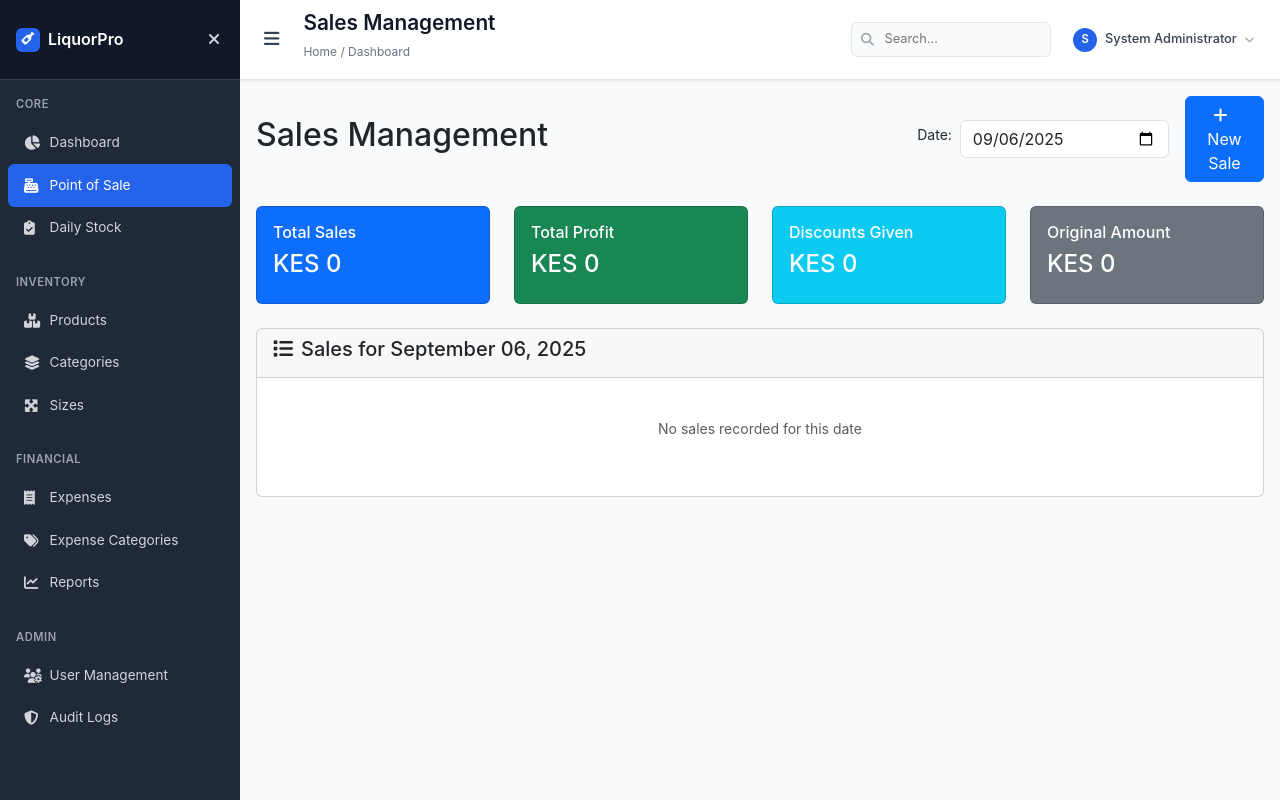
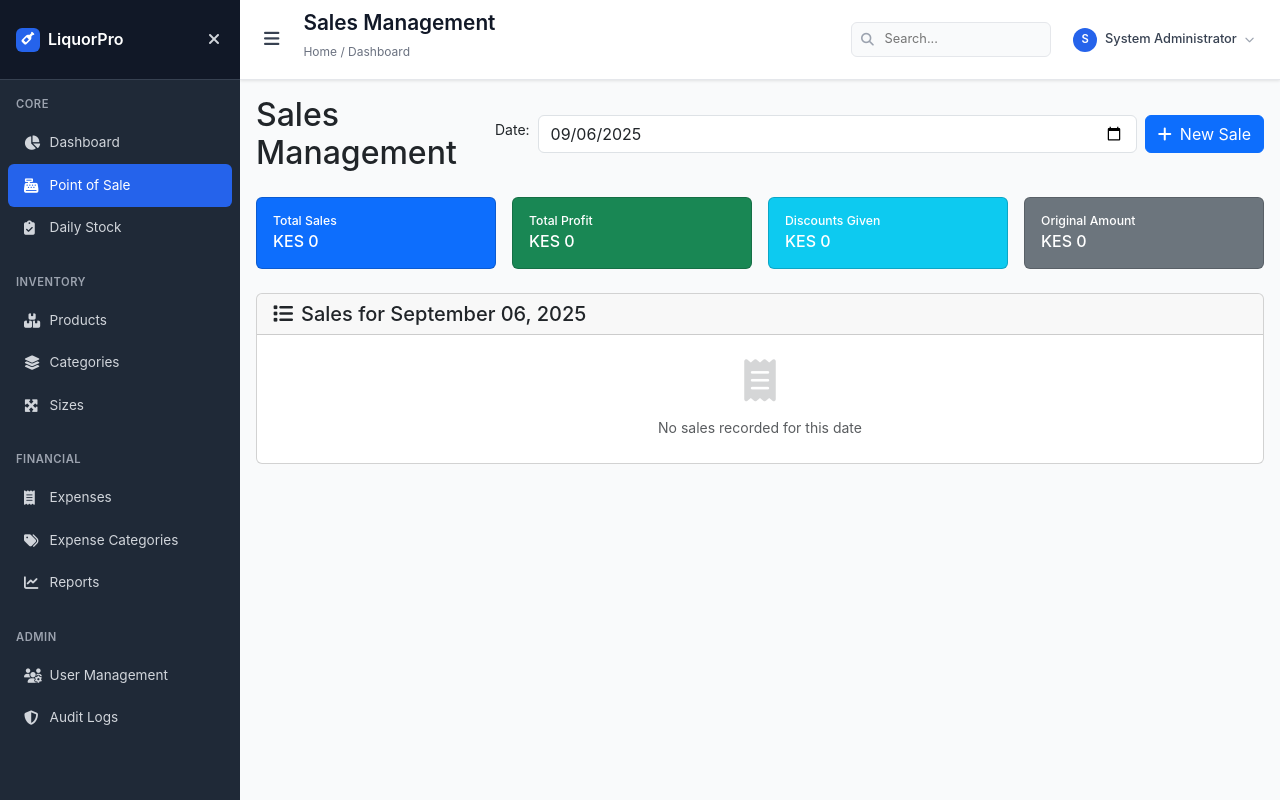
Before and after one commit to Levi-LMN/OneCore, a Flask app: page /sales in a window 1280 px wide. Run offline with Flask 3, Linux system fonts and the light colour scheme; a user stored in the database is signed in; some libraries are stand-ins or nearby versions.

Commit message:
ui change

```diff
--- a/templates/base.html
+++ b/templates/base.html
@@ -10,6 +10,7 @@
     <link rel="dns-prefetch" href="https://cdnjs.cloudflare.com">
 
     <!-- Critical CSS loaded first -->
+    <link rel="icon" href="https://www.images.cybrosys.com/blog/Uploads/BlogImage/best-point-of-sale-pos-software-1.png">
     <link href="https://cdnjs.cloudflare.com/ajax/libs/bootstrap/5.3.2/css/bootstrap.min.css" rel="stylesheet">
     <link href="https://cdnjs.cloudflare.com/ajax/libs/font-awesome/6.4.0/css/all.min.css" rel="stylesheet">
 
@@ -516,6 +517,7 @@
 
             .content {
                 padding: 0.5rem;
+                padding-top: calc(var(--header-height) + 0.5rem);
             }
         }
 
--- a/templates/sales/sales.html
+++ b/templates/sales/sales.html
@@ -3,55 +3,58 @@
 {% block page_title %}Sales Management{% endblock %}
 
 {% block content %}
-<div class="row mb-4">
+<!-- Header Section -->
+<div class="row mb-3 mb-md-4">
     <div class="col-12">
-        <div class="d-flex justify-content-between align-items-center">
-            <h2>Sales Management</h2>
-            <div class="d-flex align-items-center">
-                <label for="dateSelect" class="form-label me-2">Date:</label>
-                <input type="date" class="form-control me-3" id="dateSelect" value="{{ selected_date.strftime('%Y-%m-%d') }}"
+        <div class="d-flex flex-column flex-md-row justify-content-between align-items-start align-items-md-center gap-3">
+            <h2 class="mb-0">Sales Management</h2>
+            <div class="d-flex flex-column flex-sm-row align-items-stretch align-items-sm-center gap-2 w-100 w-md-auto">
+                <div class="d-flex align-items-center flex-fill flex-sm-fill-0">
+                    <label for="dateSelect" class="form-label me-2 text-nowrap">Date:</label>
+                    <input type="date" class="form-control" id="dateSelect" value="{{ selected_date.strftime('%Y-%m-%d') }}"
                            onchange="window.location.href='{{ url_for('sales') }}?date=' + this.value">
+                </div>
                 <button type="button" class="btn btn-primary" data-bs-toggle="modal" data-bs-target="#addSaleModal">
-                    <i class="fas fa-plus me-2"></i>New Sale
+                    <i class="fas fa-plus me-2"></i><span class="d-none d-sm-inline">New </span>Sale
                 </button>
             </div>
         </div>
     </div>
 </div>
 
-<!-- Sales Summary -->
-<div class="row mb-4">
-    <div class="col-md-3">
-        <div class="card text-white bg-primary">
-            <div class="card-body">
-                <h6>Total Sales</h6>
-                <h4>{{ format_currency(total_sales) }}</h4>
+<!-- Sales Summary Cards -->
+<div class="row mb-3 mb-md-4 g-2 g-md-3">
+    <div class="col-6 col-md-3">
+        <div class="card text-white bg-primary h-100">
+            <div class="card-body p-2 p-md-3">
+                <h6 class="card-title mb-1 small">Total Sales</h6>
+                <h4 class="mb-0 fs-6 fs-md-4">{{ format_currency(total_sales) }}</h4>
             </div>
         </div>
     </div>
     {% if current_user.role in ['admin', 'manager'] %}
-    <div class="col-md-3">
-        <div class="card text-white bg-success">
-            <div class="card-body">
-                <h6>Total Profit</h6>
-                <h4>{{ format_currency(total_profit) }}</h4>
+    <div class="col-6 col-md-3">
+        <div class="card text-white bg-success h-100">
+            <div class="card-body p-2 p-md-3">
+                <h6 class="card-title mb-1 small">Total Profit</h6>
+                <h4 class="mb-0 fs-6 fs-md-4">{{ format_currency(total_profit) }}</h4>
             </div>
         </div>
     </div>
     {% endif %}
-    <div class="col-md-3">
-        <div class="card text-white bg-info">
-            <div class="card-body">
-                <h6>Discounts Given</h6>
-                <h4>{{ format_currency(total_discount) }}</h4>
+    <div class="col-6 col-md-3">
+        <div class="card text-white bg-info h-100">
+            <div class="card-body p-2 p-md-3">
+                <h6 class="card-title mb-1 small">Discounts Given</h6>
+                <h4 class="mb-0 fs-6 fs-md-4">{{ format_currency(total_discount) }}</h4>
             </div>
         </div>
     </div>
-    <div class="col-md-3">
-        <div class="card text-white bg-secondary">
-            <div class="card-body">
-                <h6>Original Amount</h6>
-                <h4>{{ format_currency(total_original) }}</h4>
+    <div class="col-6 col-md-3">
+        <div class="card text-white bg-secondary h-100">
+            <div class="card-body p-2 p-md-3">
+                <h6 class="card-title mb-1 small">Original Amount</h6>
+                <h4 class="mb-0 fs-6 fs-md-4">{{ format_currency(total_original) }}</h4>
             </div>
         </div>
     </div>
@@ -60,12 +63,13 @@
 <!-- Sales Table -->
 <div class="card">
     <div class="card-header">
-        <h5><i class="fas fa-list me-2"></i>Sales for {{ selected_date.strftime('%B %d, %Y') }}</h5>
+        <h5 class="mb-0"><i class="fas fa-list me-2"></i>Sales for {{ selected_date.strftime('%B %d, %Y') }}</h5>
     </div>
-    <div class="card-body">
+    <div class="card-body p-0">
         {% if sales_data %}
-        <div class="table-responsive">
-            <table class="table table-hover">
+        <!-- Desktop Table View -->
+        <div class="table-responsive d-none d-lg-block">
+            <table class="table table-hover mb-0">
                 <thead>
                     <tr>
                         <th>Time</th>
@@ -130,15 +134,93 @@
                 </tbody>
             </table>
         </div>
+
+        <!-- Mobile Card View -->
+        <div class="d-block d-lg-none">
+            {% for sale, variant, product, user, category, size in sales_data %}
+            <div class="card border-0 border-bottom rounded-0">
+                <div class="card-body p-3">
+                    <div class="d-flex justify-content-between align-items-start mb-2">
+                        <div>
+                            <h6 class="mb-1 fw-bold">{{ product.name }}</h6>
+                            <small class="text-muted">{{ size.name }} • {{ sale.timestamp.strftime('%H:%M') }}</small>
+                        </div>
+                        <div class="text-end">
+                            <div class="fw-bold text-primary">{{ format_currency(sale.total_amount) }}</div>
+                            {% if sale.discount_amount > 0 %}
+                            <small class="text-warning">-{{ format_currency(sale.discount_amount) }}</small>
+                            {% endif %}
+                        </div>
+                    </div>
+
+                    <div class="row g-2 mb-2">
+                        <div class="col-4">
+                            <small class="text-muted d-block">Quantity</small>
+                            <span>{{ sale.quantity }}</span>
+                        </div>
+                        <div class="col-4">
+                            <small class="text-muted d-block">Unit Price</small>
+                            <span>{{ format_currency(sale.unit_price) }}</span>
+                        </div>
+                        <div class="col-4">
+                            <small class="text-muted d-block">Original</small>
+                            <span>{{ format_currency(sale.original_amount) }}</span>
+                        </div>
+                    </div>
+
+                    <div class="mb-2">
+                        <small class="text-muted d-block">Payment Method</small>
+                        <div class="d-flex flex-wrap gap-2">
+                            {% if sale.cash_amount > 0 %}
+                            <span class="badge bg-success">Cash: {{ format_currency(sale.cash_amount) }}</span>
+                            {% endif %}
+                            {% if sale.mpesa_amount > 0 %}
+                            <span class="badge bg-info">M-Pesa: {{ format_currency(sale.mpesa_amount) }}</span>
+                            {% endif %}
+                            {% if sale.credit_amount > 0 %}
+                            <span class="badge bg-warning">Credit: {{ format_currency(sale.credit_amount) }}</span>
+                            {% endif %}
+                        </div>
+                    </div>
+
+                    <div class="d-flex justify-content-between align-items-center">
+                        <small class="text-muted">By: {{ user.full_name }}</small>
+                        {% if current_user.role in ['admin', 'manager'] or sale.attendant_id == current_user.id %}
+                        <div class="btn-group btn-group-sm">
+                            <a href="{{ url_for('edit_sale', sale_id=sale.id) }}" class="btn btn-outline-primary btn-sm">
+                                <i class="fas fa-edit"></i>
+                            </a>
+                            <form method="POST" action="{{ url_for('delete_sale', sale_id=sale.id) }}" style="display: inline;"
+                                  onsubmit="return confirm('Are you sure you want to delete this sale?')">
+                                <button type="submit" class="btn btn-outline-danger btn-sm">
+                                    <i class="fas fa-trash"></i>
+                                </button>
+                            </form>
+                        </div>
+                        {% endif %}
+                    </div>
+
+                    {% if sale.discount_reason %}
+                    <div class="mt-2">
+                        <small class="text-muted">Discount reason: {{ sale.discount_reason }}</small>
+                    </div>
+                    {% endif %}
+                </div>
+            </div>
+            {% endfor %}
+        </div>
         {% else %}
-        <p class="text-center text-muted py-4">No sales recorded for this date</p>
+        <div class="p-4 text-center text-muted">
+            <i class="fas fa-receipt fa-3x mb-3 opacity-25"></i>
+            <p class="mb-0">No sales recorded for this date</p>
+        </div>
         {% endif %}
     </div>
 </div>
 
 <!-- Add Sale Modal -->
 <div class="modal fade" id="addSaleModal" tabindex="-1">
-    <div class="modal-dialog modal-lg">
+    <div class="modal-dialog modal-lg modal-dialog-scrollable">
         <div class="modal-content">
             <div class="modal-header">
                 <h5 class="modal-title">Record New Sale</h5>
@@ -146,9 +228,9 @@
             </div>
             <form method="POST" action="{{ url_for('add_sale') }}">
                 <div class="modal-body">
-                    <div class="row">
-                        <div class="col-md-6">
-                            <div class="mb-3">
+                    <!-- Product Selection -->
+                    <div class="row g-3 mb-4">
+                        <div class="col-12">
                             <label for="variant_id" class="form-label">Product Variant</label>
                             <select class="form-select" id="variant_id" name="variant_id" required>
                                 <option value="">Select product variant</option>
@@ -160,24 +242,26 @@
                                 {% endfor %}
                             </select>
                         </div>
-                        </div>
-                        <div class="col-md-3">
-                            <div class="mb-3">
+                        <div class="col-6 col-sm-4">
                             <label for="quantity" class="form-label">Quantity</label>
                             <input type="number" class="form-control" id="quantity" name="quantity" min="1" step="0.5" required>
                         </div>
-                        </div>
-                        <div class="col-md-3">
-                            <div class="mb-3">
+                        <div class="col-6 col-sm-4">
                             <label for="unit_price" class="form-label">Unit Price</label>
                             <input type="number" class="form-control" id="unit_price" name="unit_price" step="0.01" required readonly>
                         </div>
+                        <div class="col-12 col-sm-4">
+                            <label for="sale_date" class="form-label">Sale Date</label>
+                            <input type="date" class="form-control" id="sale_date" name="sale_date" value="{{ today.strftime('%Y-%m-%d') }}" required>
                         </div>
                     </div>
 
-                    <div class="row">
-                        <div class="col-md-6">
-                            <div class="mb-3">
+                    <!-- Discount Section -->
+                    <div class="row g-3 mb-4">
+                        <div class="col-12">
+                            <h6 class="mb-3"><i class="fas fa-percent me-2"></i>Discount Information</h6>
+                        </div>
+                        <div class="col-12 col-sm-4">
                             <label for="discount_type" class="form-label">Discount Type</label>
                             <select class="form-select" id="discount_type" name="discount_type">
                                 <option value="none">No Discount</option>
@@ -185,54 +269,40 @@
                                 <option value="fixed">Fixed Amount Discount</option>
                             </select>
                         </div>
-                        </div>
-                        <div class="col-md-3">
-                            <div class="mb-3">
+                        <div class="col-6 col-sm-4">
                             <label for="discount_value" class="form-label">Discount Value</label>
                             <input type="number" class="form-control" id="discount_value" name="discount_value" step="0.01" min="0">
                         </div>
-                        </div>
-                        <div class="col-md-3">
-                            <div class="mb-3">
+                        <div class="col-6 col-sm-4">
                             <label for="discount_reason" class="form-label">Discount Reason</label>
                             <input type="text" class="form-control" id="discount_reason" name="discount_reason" placeholder="Optional">
                         </div>
                     </div>
+
+                    <!-- Payment Section -->
+                    <div class="row g-3 mb-4">
+                        <div class="col-12">
+                            <h6 class="mb-3"><i class="fas fa-credit-card me-2"></i>Payment Information</h6>
                         </div>
-
-                    <div class="row">
-                        <div class="col-md-4">
-                            <div class="mb-3">
+                        <div class="col-12 col-sm-4">
                             <label for="cash_amount" class="form-label">Cash Amount</label>
                             <input type="number" class="form-control" id="cash_amount" name="cash_amount" step="0.01" min="0" value="0">
                         </div>
-                        </div>
-                        <div class="col-md-4">
-                            <div class="mb-3">
+                        <div class="col-12 col-sm-4">
                             <label for="mpesa_amount" class="form-label">M-Pesa Amount</label>
                             <input type="number" class="form-control" id="mpesa_amount" name="mpesa_amount" step="0.01" min="0" value="0">
                         </div>
-                        </div>
-                        <div class="col-md-4">
-                            <div class="mb-3">
+                        <div class="col-12 col-sm-4">
                             <label for="credit_amount" class="form-label">Credit Amount</label>
                             <input type="number" class="form-control" id="credit_amount" name="credit_amount" step="0.01" min="0" value="0">
                         </div>
                     </div>
-                    </div>
 
-                    <div class="row">
-                        <div class="col-md-6">
-                            <div class="mb-3">
+                    <!-- Additional Information -->
+                    <div class="row g-3 mb-3">
+                        <div class="col-12 col-sm-6">
                             <label for="customer_name" class="form-label">Customer Name</label>
                             <input type="text" class="form-control" id="customer_name" name="customer_name" placeholder="Required for credit sales">
-                            </div>
-                        </div>
-                        <div class="col-md-6">
-                            <div class="mb-3">
-                                <label for="sale_date" class="form-label">Sale Date</label>
-                                <input type="date" class="form-control" id="sale_date" name="sale_date" value="{{ today.strftime('%Y-%m-%d') }}" required>
-                            </div>
                         </div>
                     </div>
 
@@ -241,8 +311,9 @@
                         <textarea class="form-control" id="notes" name="notes" rows="2" placeholder="Optional notes"></textarea>
                     </div>
 
+                    <!-- Sale Calculation Summary -->
                     <div class="alert alert-info" id="saleCalculation" style="display: none;">
-                        <strong>Sale Summary:</strong>
+                        <h6 class="alert-heading mb-2"><i class="fas fa-calculator me-2"></i>Sale Summary</h6>
                         <div id="calculationDetails"></div>
                     </div>
                 </div>
@@ -302,9 +373,20 @@ document.addEventListener('DOMContentLoaded', function() {
             const totalAmount = originalAmount - discountAmount;
 
             calculationDetails.innerHTML = `
-                Original Amount: ${originalAmount.toFixed(2)}<br>
-                Discount: -${discountAmount.toFixed(2)}<br>
-                <strong>Total: ${totalAmount.toFixed(2)}</strong>
+                <div class="row g-2 small">
+                    <div class="col-6 col-sm-4">
+                        <span class="text-muted">Original Amount:</span><br>
+                        <span class="fw-bold">${originalAmount.toFixed(2)}</span>
+                    </div>
+                    <div class="col-6 col-sm-4">
+                        <span class="text-muted">Discount:</span><br>
+                        <span class="text-warning">-${discountAmount.toFixed(2)}</span>
+                    </div>
+                    <div class="col-12 col-sm-4">
+                        <span class="text-muted">Total Amount:</span><br>
+                        <span class="fw-bold fs-6 text-primary">${totalAmount.toFixed(2)}</span>
+                    </div>
+                </div>
             `;
             calculationDiv.style.display = 'block';
 
```
Also changed, not shown: instance/liquor_store.db. Lines whose indentation alone changed are shown as unchanged.
